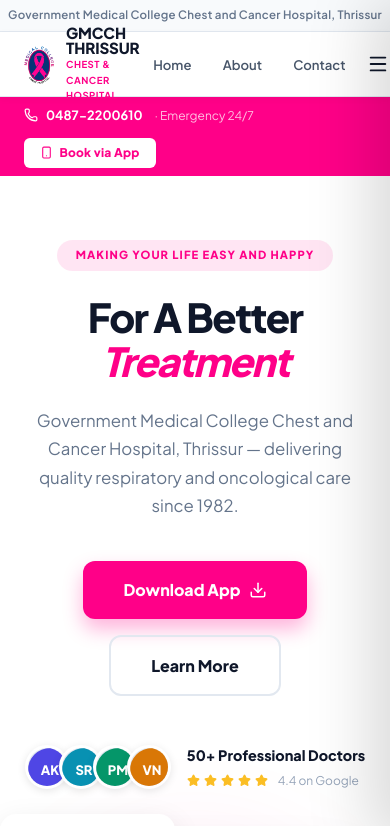
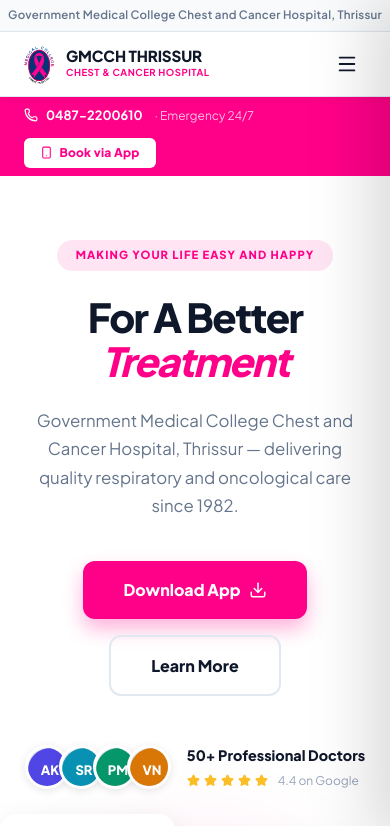
Before and after one commit to chromolog-technologies/gmcc-hospital-token, a React (Vite) app in the folder hospital-token-frontend/: page / in a window 390 px wide. Shown: the top 826 px of the page. Built offline with nearby package versions, Linux system fonts and the light colour scheme.

Commit message:
fix(frontend): resolve mobile navbar layout bug and prevent logo text wrapping

```diff
--- a/hospital-token-frontend/src/components/Header.jsx
+++ b/hospital-token-frontend/src/components/Header.jsx
@@ -30,13 +30,13 @@
             <Link to="/" style={{ display: 'flex', alignItems: 'center', gap: '0.75rem', textDecoration: 'none' }}>
               <img src="/images/g11.png" alt="GMCCH Logo" style={{ height: '40px', width: 'auto' }} />
               <div>
-                <div style={{ fontWeight: 900, fontSize: '0.95rem', color: '#0f172a', lineHeight: 1, letterSpacing: '-0.01em' }}>GMCCH THRISSUR</div>
-                <div style={{ fontWeight: 700, fontSize: '0.6rem', color: 'var(--primary)', textTransform: 'uppercase', letterSpacing: '0.05em', marginTop: '2px' }}>Chest &amp; Cancer Hospital</div>
+                <div style={{ fontWeight: 900, fontSize: '0.95rem', color: '#0f172a', lineHeight: 1, letterSpacing: '-0.01em', whiteSpace: 'nowrap' }}>GMCCH THRISSUR</div>
+                <div style={{ fontWeight: 700, fontSize: '0.6rem', color: 'var(--primary)', textTransform: 'uppercase', letterSpacing: '0.05em', marginTop: '2px', whiteSpace: 'nowrap' }}>Chest &amp; Cancer Hospital</div>
               </div>
             </Link>
 
             {/* Desktop Nav Links */}
-            <div style={{ display: 'flex', alignItems: 'center', gap: '0.25rem' }} className="desktop-nav">
+            <div style={{ alignItems: 'center', gap: '0.25rem' }} className="desktop-nav">
               <NavLink to="/" label="Home" />
               <NavLink href="#about" label="About" />
               <NavLink href="#contact" label="Contact" />
@@ -140,7 +140,7 @@
       </div>
 
       <style>{`
-        .desktop-nav { display: none; }
+        .desktop-nav { display: none !important; }
         .hamburger-btn { display: flex; }
         @media (min-width: 768px) {
           .desktop-nav { display: flex !important; }
```
